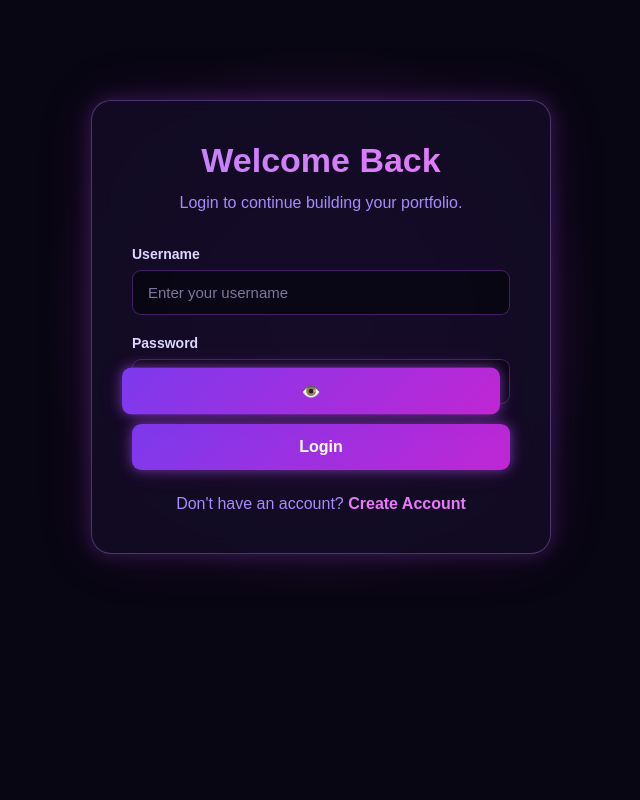
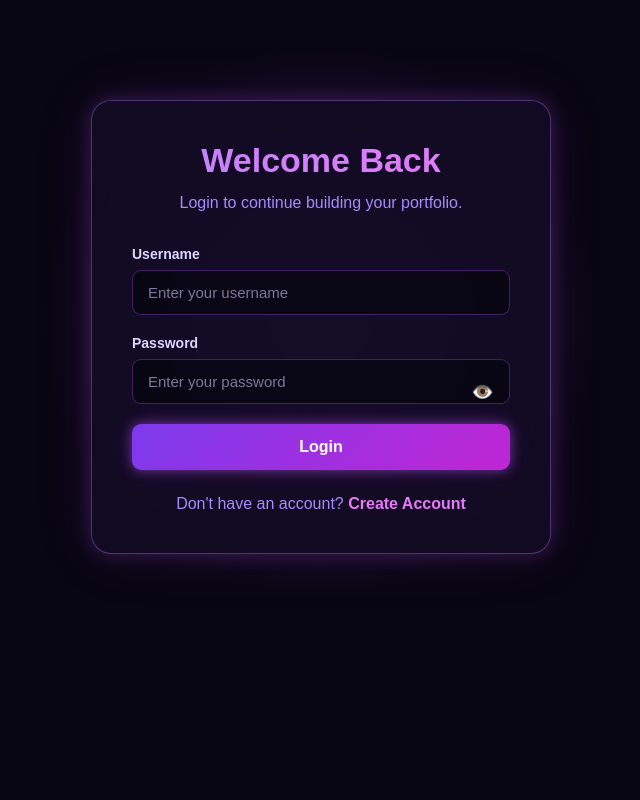
Before and after one commit to arahulroshan/Portfolio-Publisher, a Flask app: page /login in a window 1280 px wide. Shown: the whole page, without its empty margins (319-959 px from the left). Run offline with Flask 3, Linux system fonts and the light colour scheme.

Commit message:
Fix password eye button styling

```diff
--- a/static/css/style.css
+++ b/static/css/style.css
@@ -978,6 +978,8 @@ body {
     color: white;
     box-shadow: 0 0 15px rgba(192,38,211,0.6);
 }
+/* Password Eye Button Fix */
+
 .password-wrapper {
     position: relative;
     width: 100%;
@@ -985,23 +987,38 @@ body {
 
 .password-wrapper input {
     width: 100%;
-    padding-right: 50px;
+    padding-right: 50px !important;
     box-sizing: border-box;
 }
 
-.password-toggle {
-    position: absolute;
-    right: 10px;
-    top: 50%;
-    transform: translateY(-50%);
-    border: none;
-    background: transparent;
-    color: #d8b4fe;
+.password-wrapper .password-toggle {
+    position: absolute !important;
+    right: 10px !important;
+    top: 50% !important;
+    transform: translateY(-50%) !important;
+
+    width: 35px !important;
+    min-width: 35px !important;
+    height: 35px !important;
+
+    padding: 0 !important;
+    margin: 0 !important;
+
+    border: none !important;
+    border-radius: 50% !important;
+
+    background: transparent !important;
+    box-shadow: none !important;
+
+    color: #d8b4fe !important;
+    font-size: 18px !important;
+
     cursor: pointer;
-    font-size: 18px;
-    padding: 5px;
+    z-index: 10;
 }
 
-.password-toggle:hover {
-    color: white;
+.password-wrapper .password-toggle:hover {
+    background: transparent !important;
+    color: white !important;
+    box-shadow: none !important;
 }
```
